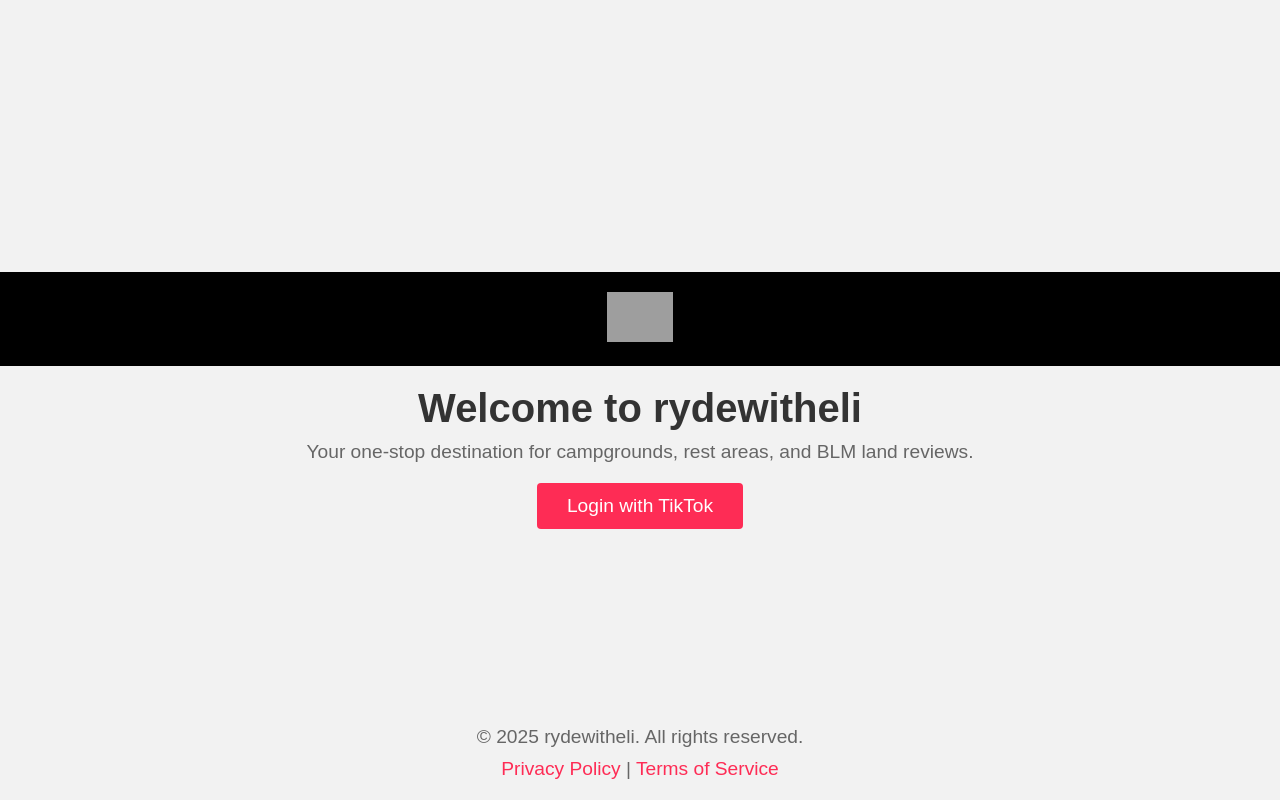
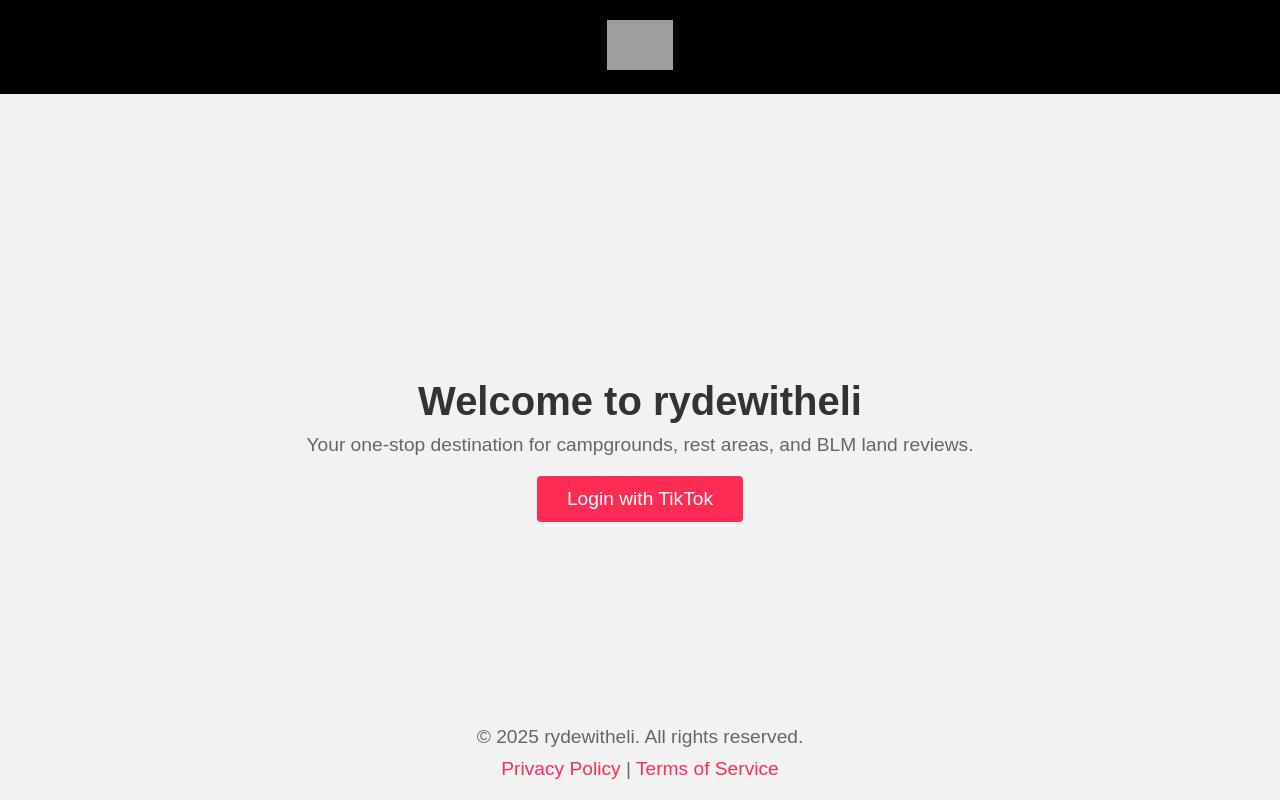
Before and after one commit to rydewitheli/rydewitheli-site, a plain HTML site: page index.html in a window 1280 px wide. Drawn offline with Linux system fonts and the light colour scheme; grey boxes are pictures that could not be loaded.

Commit message:
Fixed white gap and updated TikTok login flow

```diff
--- a/styles.css
+++ b/styles.css
@@ -1,4 +1,4 @@
-/* General resets */
+/* Reset default margin and padding */
 * {
     margin: 0;
     padding: 0;
@@ -13,39 +13,61 @@ body {
     align-items: center;
     height: 100vh;
     flex-direction: column;
+    overflow-x: hidden; /* Prevent horizontal overflow */
+    margin: 0; /* Ensure no margin at the top of the page */
 }
 
+/* Full-width header */
 header {
     background-color: #000;
     width: 100%;
     padding: 20px;
     display: flex;
     justify-content: center;
+    position: fixed;
+    top: 0;
+    left: 0;
+    z-index: 1000;
 }
 
+/* Logo styles */
 #logo {
     height: 50px;
 }
 
-#welcome {
+/* Main content section (centered vertically and horizontally) */
+main {
+    display: flex;
+    flex-direction: column;
+    justify-content: center;
+    align-items: center;
     text-align: center;
-    margin-top: 20px;
+    padding: 100px 20px 50px 20px; /* Adjust padding to account for fixed header */
+    width: 100%;
 }
 
+/* Welcome section */
+#welcome {
+    margin-top: 50px;
+}
+
+/* Heading style */
 h1 {
     font-size: 2.5rem;
     color: #333;
     font-weight: bold;
 }
 
+/* Paragraph style */
 p {
     font-size: 1.2rem;
     color: #666;
     margin-top: 10px;
 }
 
+/* Button style */
 button {
-    background-color: #fe2c55; /* TikTok's red color */
+    background-color: #fe2c55;
     border: none;
     padding: 12px 30px;
     font-size: 1.2rem;
@@ -60,6 +82,7 @@ button:hover {
     background-color: #e5254c;
 }
 
+/* Footer style */
 footer {
     position: absolute;
     bottom: 20px;
```
